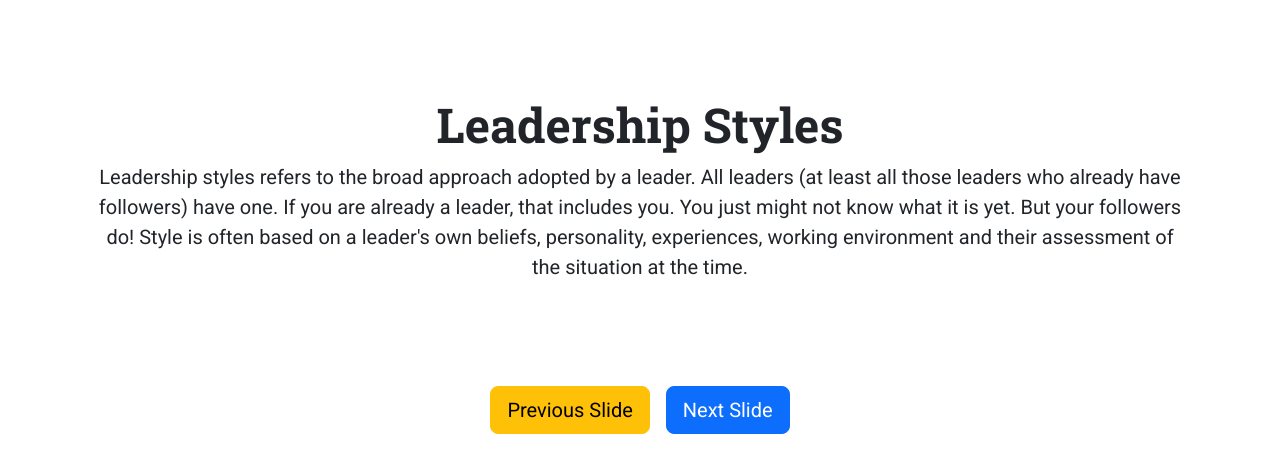
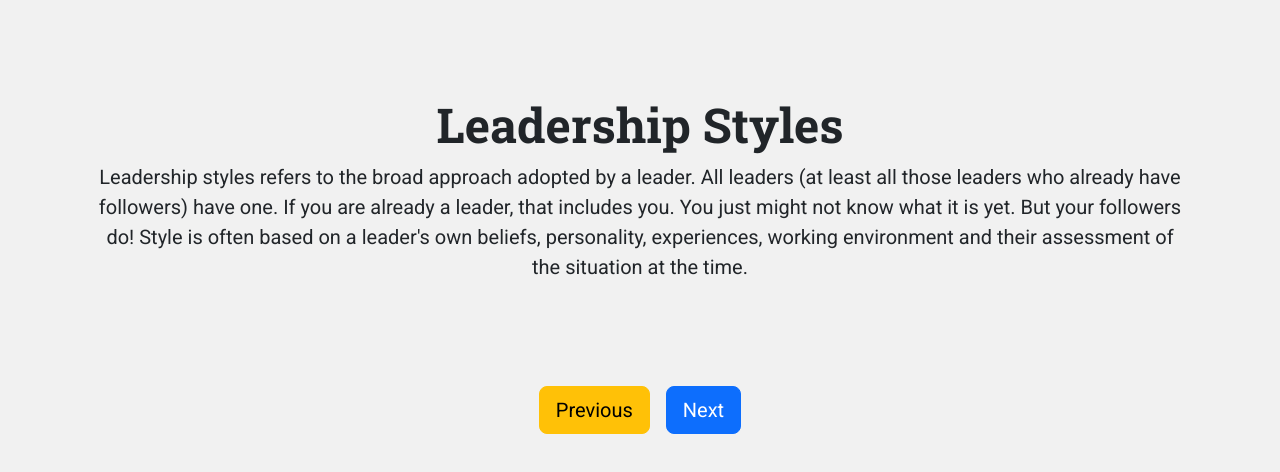
Before and after one commit to ianaack/d2l, a React (Create React App) app: page /leadership-styles in a window 1280 px wide. Shown: the top 472 px of the page. Built offline with nearby package versions, Linux system fonts and the light colour scheme.

Commit message:
Styling: consistency across elements

```diff
--- a/src/index.css
+++ b/src/index.css
@@ -1,7 +1,7 @@
 :root {
 	--primary-color: #222831;
 	--secondary-color: #393e46;
-	--tertiary-color: #eeeeee;
+	--tertiary-color: #f1f1f1;
 	--sans-serif-font-family: "Roboto", Arial, Helvetica, sans-serif;
 	--serif-font-family: "Roboto Slab", Georgia, Garamond, serif;
 	--line-height: 1.4;
@@ -28,6 +28,11 @@ a {
 	font-family: var(--sans-serif-font-family);
 }
 
+main {
+	background-color: var(--tertiary-color);
+	height: 100vh;
+}
+
 .header-image {
 	width: 100%;
 	height: auto;
--- a/src/pages/LeadershipStyles.jsx
+++ b/src/pages/LeadershipStyles.jsx
@@ -17,11 +17,11 @@ const LeadershipStyles = () => {
 			<div className="text-center">
 				<Link to="/objectives">
 					<button className="btn btn-lg btn-warning mx-2">
-						Previous Slide
+						Previous
 					</button>
 				</Link>
 				<Link to="/leadership-styles/styles">
-					<button className="btn btn-lg btn-primary mx-2">Next Slide</button>
+					<button className="btn btn-lg btn-primary mx-2">Next</button>
 				</Link>
 			</div>
 		</div>
--- a/src/pages/Objectives.jsx
+++ b/src/pages/Objectives.jsx
@@ -19,11 +19,11 @@ const Objectives = () => {
 			<div className="text-center">
 				<Link to="/">
 					<button className="btn btn-lg btn-warning mx-2">
-						Previous Slide
+						Previous
 					</button>
 				</Link>
 				<Link to="/leadership-styles">
-					<button className="btn btn-lg btn-primary mx-2">Next Slide</button>
+					<button className="btn btn-lg btn-primary mx-2">Next</button>
 				</Link>
 			</div>
 		</div>
```
